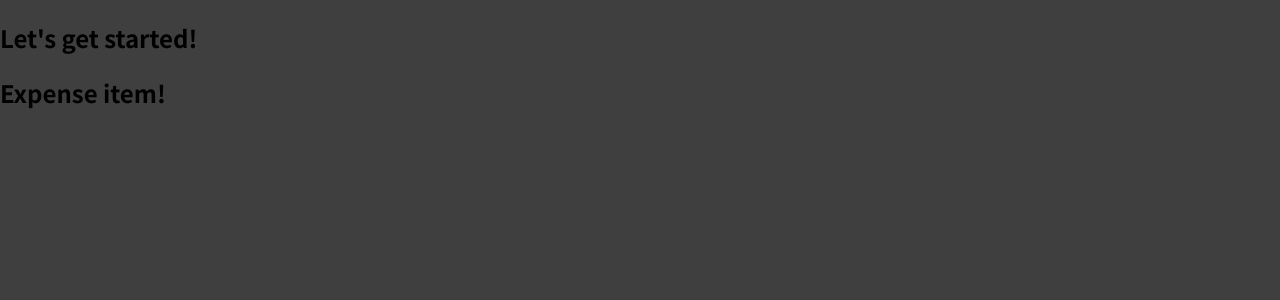
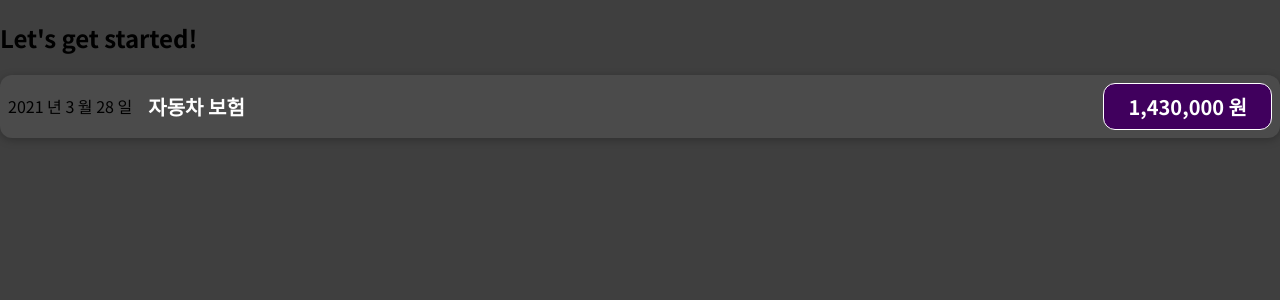
Before and after one commit to qhrdmaaksen/CostTrackerSideProject, a JavaScript app: page / in a window 1280 px wide. Shown: the top 300 px of the page. Built offline with nearby package versions, Linux system fonts and the light colour scheme.

Commit message:
Add: css file add commit & component file in attribute apply

```diff
--- /dev/null
+++ b/src/components/ExpenseItem.css
@@ -0,0 +1,56 @@
+.expense-item {
+	display: flex;
+	justify-content: space-between;
+	align-items: center;
+	box-shadow: 0 2px 8px rgba(0, 0, 0, 0.25);
+	padding: 0.5rem;
+	margin: 1rem 0;
+	border-radius: 12px;
+	background-color: #4b4b4b;
+}
+
+.expense-item__description {
+	display: flex;
+	flex-direction: column;
+	gap: 1rem;
+	align-items: flex-end;
+	flex-flow: column-reverse;
+	justify-content: flex-start;
+	flex: 1;
+}
+
+.expense-item h2 {
+	color: #3a3a3a;
+	font-size: 1rem;
+	flex: 1;
+	margin: 0 1rem;
+	color: white;
+}
+
+.expense-item__price {
+	font-size: 1rem;
+	font-weight: bold;
+	color: white;
+	background-color: #40005d;
+	border: 1px solid white;
+	padding: 0.5rem;
+	border-radius: 12px;
+}
+
+@media (min-width: 580px) {
+	.expense-item__description {
+		flex-direction: row;
+		align-items: center;
+		justify-content: flex-start;
+		flex: 1;
+	}
+
+	.expense-item__description h2 {
+		font-size: 1.25rem;
+	}
+
+	.expense-item__price {
+		font-size: 1.25rem;
+		padding: 0.5rem 1.5rem;
+	}
+}
--- a/src/components/ExpenseItem.js
+++ b/src/components/ExpenseItem.js
@@ -1,6 +1,14 @@
+import './ExpenseItem.css';
+
 function ExpenseItem(){
 	return (
-			<h2>Expense item!</h2>
+			<div className="expense-item">
+				<div>2021 년 3 월 28 일</div>
+				<div className="expense-item__description">
+					<h2>자동차 보험</h2>
+					<div className="expense-item__price">1,430,000 원</div>
+				</div>
+			</div>
 	)
 }
 
```
Also changed, not shown: 1 other file (tests, documents, lock files or other folders).
